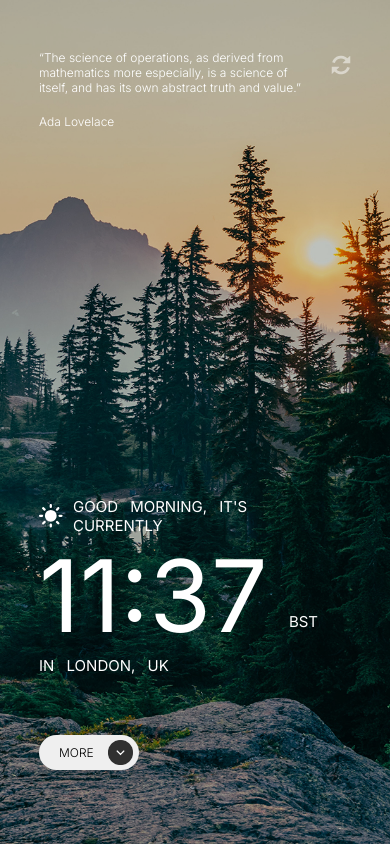
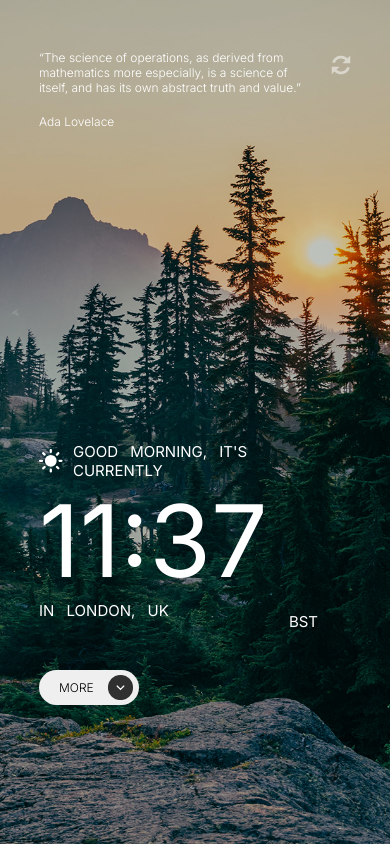
Before and after one commit to Avwerosuoghene/clock_app, a plain HTML site: page index.html in a window 390 px wide. Shown: the top 846 px of the page. Drawn offline with Linux system fonts and the light colour scheme.

Commit message:
adjusts details button location

```diff
--- a/styles.css
+++ b/styles.css
@@ -326,10 +326,16 @@
         width: 20px;
     }
 
+
+    .lower-section {
+        padding-top: 20px;
+        justify-content:start ;
+    }
+
     .more-details {
         height: 35px;
         width: 100px;
-        margin-top: 60px;
+        margin-top: 50px;
         padding-left: 20px;
     }
 
```
